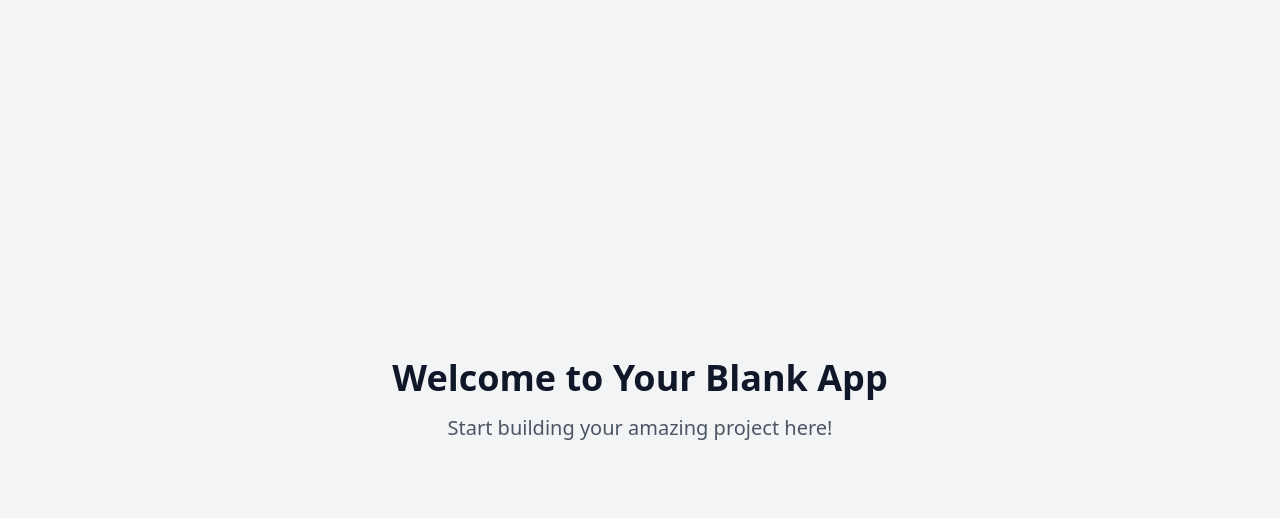
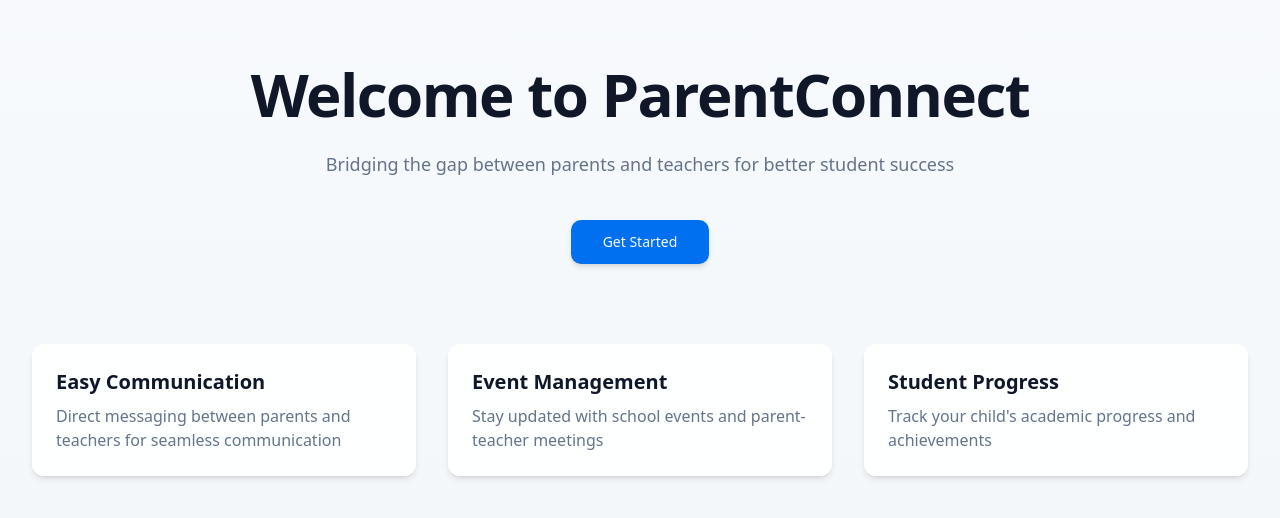
Before and after one commit to Shivam123-code/engage-scholars-platform, a React (Vite) app: page / in a window 1280 px wide. Shown: the top 518 px of the page. Built offline with nearby package versions, Linux system fonts and the light colour scheme.

Commit message:
Fix blank page issue
The page was rendering blank.

```diff
--- a/src/pages/Index.tsx
+++ b/src/pages/Index.tsx
@@ -1,11 +1,47 @@
-// Update this page (the content is just a fallback if you fail to update the page)
+
+import { Button } from "@/components/ui/button";
+import { Link } from "react-router-dom";
 
 const Index = () => {
   return (
-    <div className="min-h-screen flex items-center justify-center bg-gray-100">
-      <div className="text-center">
-        <h1 className="text-4xl font-bold mb-4">Welcome to Your Blank App</h1>
-        <p className="text-xl text-gray-600">Start building your amazing project here!</p>
+    <div className="min-h-screen bg-gradient-to-b from-background to-secondary">
+      <div className="container mx-auto px-4 py-16 sm:px-6 lg:px-8">
+        <div className="text-center">
+          <h1 className="text-4xl font-bold tracking-tight text-foreground sm:text-6xl">
+            Welcome to ParentConnect
+          </h1>
+          <p className="mt-6 text-lg leading-8 text-muted-foreground">
+            Bridging the gap between parents and teachers for better student success
+          </p>
+          <div className="mt-10 flex items-center justify-center gap-x-6">
+            <Link to="/login">
+              <Button size="lg" className="neo-button">
+                Get Started
+              </Button>
+            </Link>
+          </div>
+        </div>
+
+        <div className="mt-20 grid grid-cols-1 gap-8 sm:grid-cols-2 lg:grid-cols-3">
+          <div className="glass-card rounded-xl p-6">
+            <h3 className="text-xl font-semibold text-foreground">Easy Communication</h3>
+            <p className="mt-2 text-muted-foreground">
+              Direct messaging between parents and teachers for seamless communication
+            </p>
+          </div>
+          <div className="glass-card rounded-xl p-6">
+            <h3 className="text-xl font-semibold text-foreground">Event Management</h3>
+            <p className="mt-2 text-muted-foreground">
+              Stay updated with school events and parent-teacher meetings
+            </p>
+          </div>
+          <div className="glass-card rounded-xl p-6">
+            <h3 className="text-xl font-semibold text-foreground">Student Progress</h3>
+            <p className="mt-2 text-muted-foreground">
+              Track your child's academic progress and achievements
+            </p>
+          </div>
+        </div>
       </div>
     </div>
   );
```
